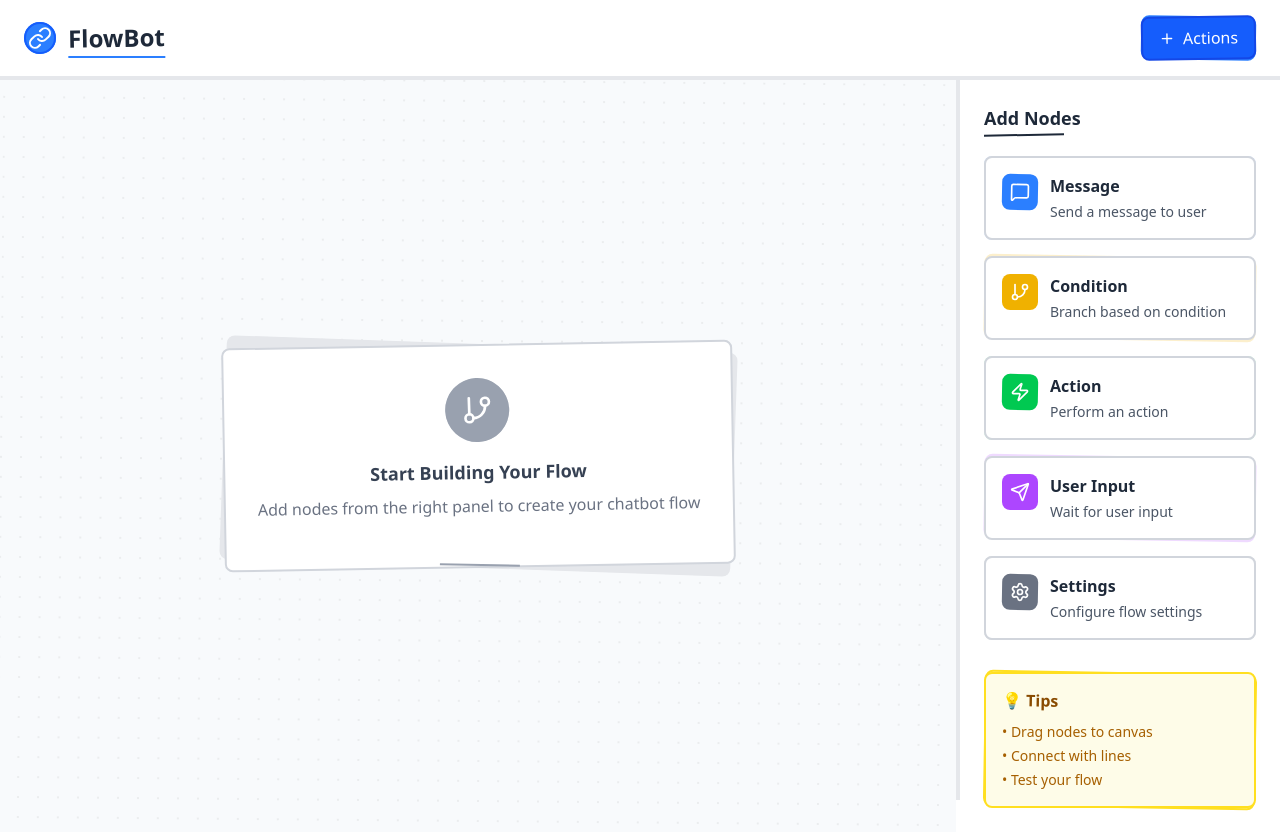
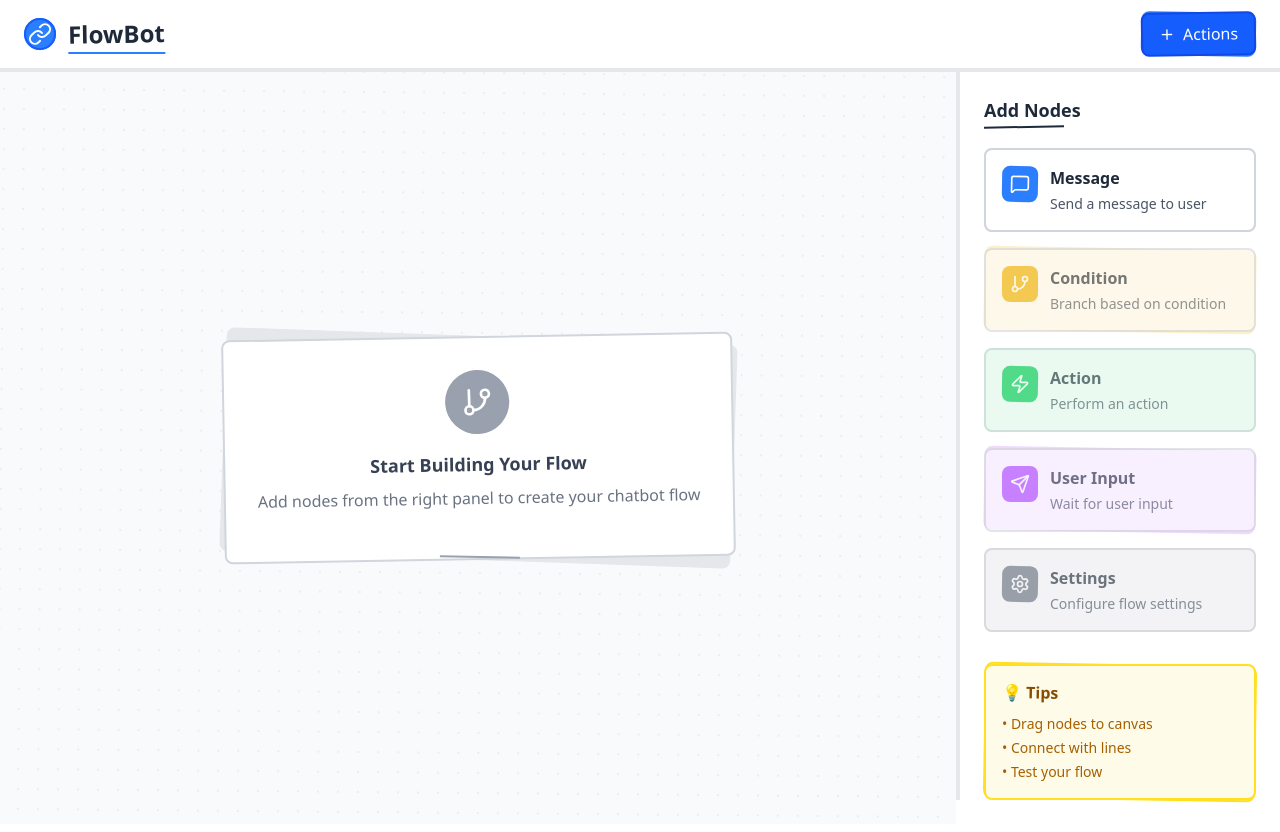
Before and after one commit to Sagar-Shetty21/FlowBot, a React (Vite) app: page / in a window 1280 px wide. Built offline with nearby package versions, Linux system fonts and the light colour scheme.

Commit message:
disabled all other options except message node in nodes panel

```diff
--- a/src/components/NodesSidePanel.tsx
+++ b/src/components/NodesSidePanel.tsx
@@ -1,4 +1,5 @@
 import { GitBranch, MessageSquare, Send, Settings, Zap } from "lucide-react";
+import { useState } from "react";
 
 interface NodeType {
     id: string;
@@ -51,6 +52,8 @@ interface RightPanelProps {
 }
 
 const NodesSidePanel: React.FC<RightPanelProps> = ({ onAddNode }) => {
+    const [hoveredNode, setHoveredNode] = useState<string | null>(null);
+
     return (
         <div className="relative w-80 h-full">
             {/* Hand-drawn border */}
@@ -70,7 +73,13 @@ const NodesSidePanel: React.FC<RightPanelProps> = ({ onAddNode }) => {
                         <div
                             key={node.id}
                             className="relative cursor-pointer group"
-                            onClick={() => onAddNode(node)}
+                            onClick={() => {
+                                if (node.id === "message") {
+                                    onAddNode(node);
+                                }
+                            }}
+                            onMouseEnter={() => setHoveredNode(node.id)}
+                            onMouseLeave={() => setHoveredNode(null)}
                         >
                             {/* Hand-drawn card effect */}
                             <div
@@ -82,7 +91,11 @@ const NodesSidePanel: React.FC<RightPanelProps> = ({ onAddNode }) => {
                                     index % 2 ? "2" : "-2"
                                 } transition-transform`}
                             ></div>
-                            <div className="relative bg-white border-2 border-gray-300 rounded-lg p-4 transform hover:scale-105 transition-transform">
+                            <div
+                                className={`relative bg-white border-2 border-gray-300 rounded-lg p-4 transform hover:scale-105 transition-transform ${
+                                    node.id !== "message" ? "opacity-60" : ""
+                                }`}
+                            >
                                 <div className="flex items-start space-x-3">
                                     <div
                                         className={`${
@@ -102,7 +115,19 @@ const NodesSidePanel: React.FC<RightPanelProps> = ({ onAddNode }) => {
                                         </p>
                                     </div>
                                 </div>
+
+                                {/* Red overlay for unsupported nodes - only on hover */}
+                                {node.id !== "message" &&
+                                    hoveredNode === node.id && (
+                                        <div className="absolute inset-0 bg-red-500 bg-opacity-80 rounded-lg flex items-center justify-center">
+                                            <span className="text-white font-semibold text-sm transform rotate-1 bg-red-600 px-3 py-1 rounded-lg shadow-lg">
+                                                Not Yet Supported
+                                            </span>
+                                        </div>
+                                    )}
                             </div>
+
+                            {/* Tooltip for unsupported nodes - removed since we have overlay now */}
                         </div>
                     ))}
                 </div>
--- a/src/components/Topbar.tsx
+++ b/src/components/Topbar.tsx
@@ -15,7 +15,7 @@ const Topbar: React.FC<TopbarProps> = ({ onNewFlow, onViewFlows }) => {
             <div className="absolute inset-0 border-2 border-gray-800 transform rotate-0.5"></div>
             <div className="absolute inset-0 border-2 border-gray-800 transform -rotate-0.5"></div>
 
-            <div className="relative bg-white px-6 py-4 flex items-center justify-between">
+            <div className="relative bg-white px-6 py-3 flex items-center justify-between">
                 {/* Logo */}
                 <div className="flex items-center space-x-3">
                     <div className="relative">
```
